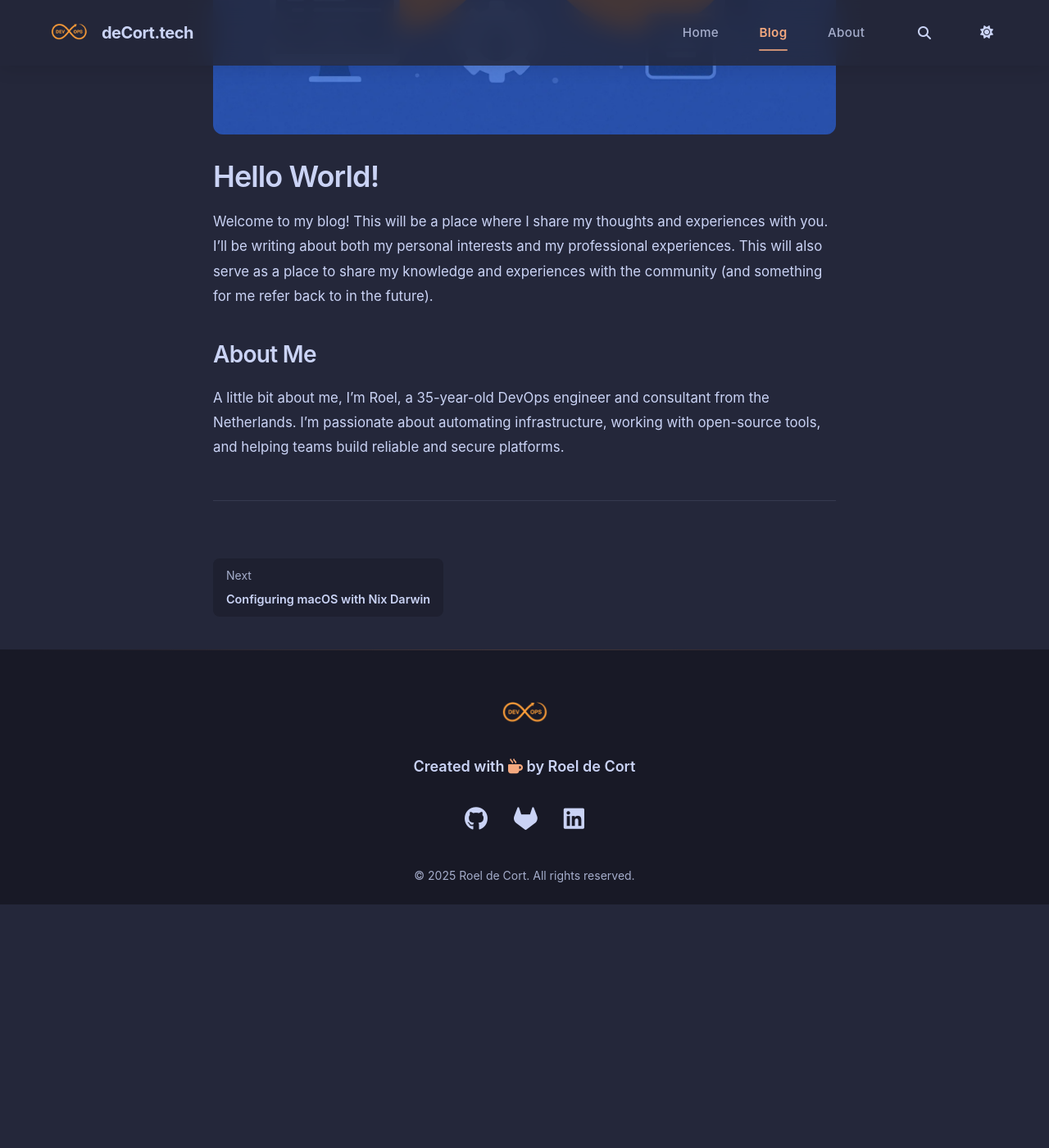
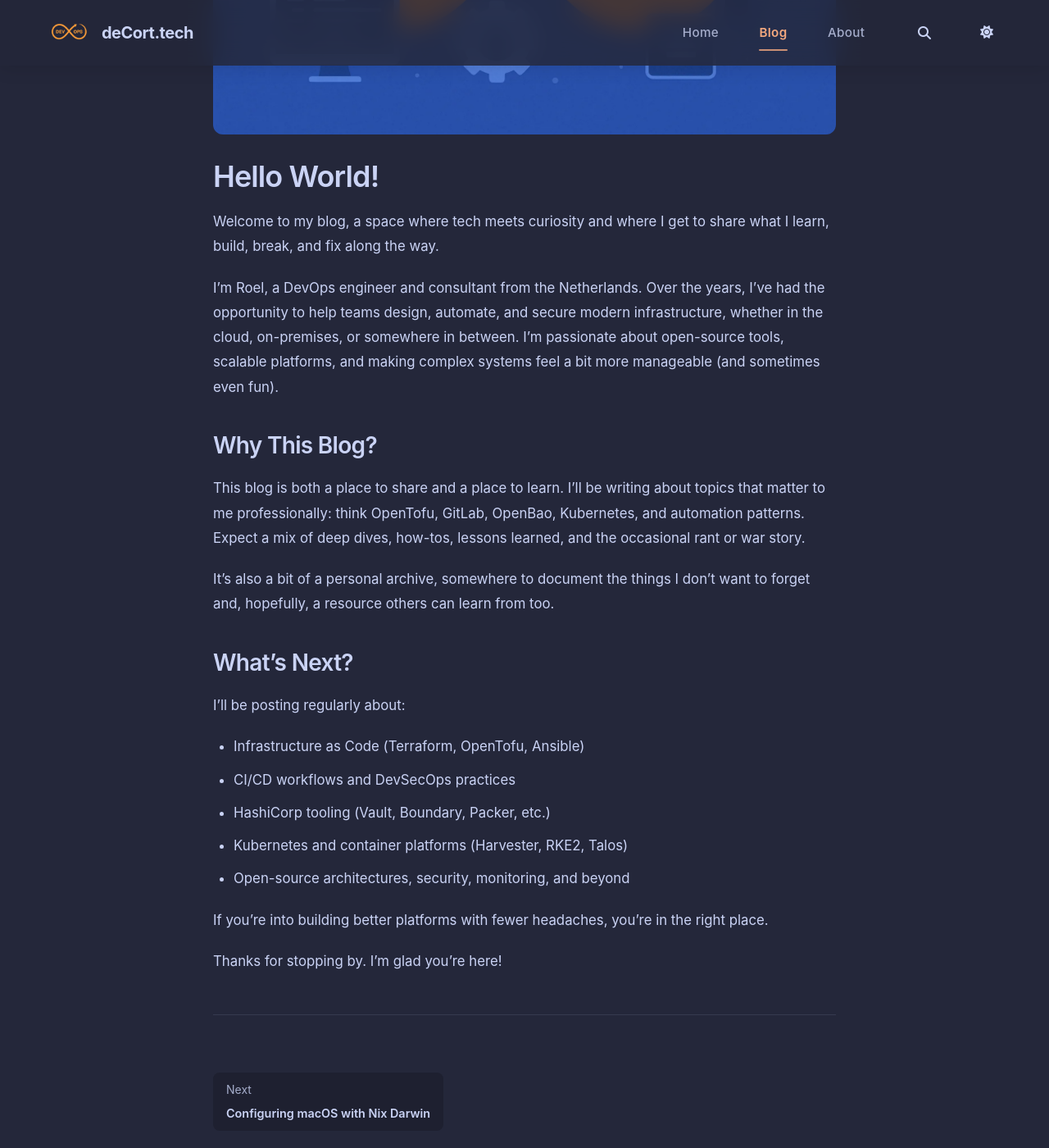
Before and after one commit to dc-tec/portfolio, a Jekyll site: the page built from _posts/2025/05/2025-05-31-hello-world.md, in a window 1280 px wide and 1400 px high, scrolled down 577 px. Shown: the whole window at 82% size. Built offline with Jekyll 4.4.1, drawn with Linux system fonts in a browser that asks for light colours; before the commit the page ends 1680 px from its top, so only the background shows below that; some of the changed text lies outside the part shown.

Commit message:
chore(post): Update Hello World post
Signed-off-by: Roel de Cort <roel@decort.tech>

```diff
--- a/_posts/2025/05/2025-05-31-hello-world.md
+++ b/_posts/2025/05/2025-05-31-hello-world.md
@@ -13,8 +13,26 @@ excerpt: "Welcome to my blog!"
 
 # Hello World!
 
-Welcome to my blog! This will be a place where I share my thoughts and experiences with you. I'll be writing about both my personal interests and my professional experiences. This will also serve as a place to share my knowledge and experiences with the community (and something for me refer back to in the future).
+Welcome to my blog, a space where tech meets curiosity and where I get to share what I learn, build, break, and fix along the way.
 
-## About Me
+I’m Roel, a DevOps engineer and consultant from the Netherlands. Over the years, I’ve had the opportunity to help teams design, automate, and secure modern infrastructure, whether in the cloud, on-premises, or somewhere in between. I’m passionate about open-source tools, scalable platforms, and making complex systems feel a bit more manageable (and sometimes even fun).
 
-A little bit about me, I'm Roel, a 35-year-old DevOps engineer and consultant from the Netherlands. I'm passionate about automating infrastructure, working with open-source tools, and helping teams build reliable and secure platforms.
+## Why This Blog?
+
+This blog is both a place to share and a place to learn. I’ll be writing about topics that matter to me professionally: think OpenTofu, GitLab, OpenBao, Kubernetes, and automation patterns. Expect a mix of deep dives, how-tos, lessons learned, and the occasional rant or war story.
+
+It’s also a bit of a personal archive, somewhere to document the things I don’t want to forget and, hopefully, a resource others can learn from too.
+
+## What’s Next?
+
+I’ll be posting regularly about:
+
+- Infrastructure as Code (Terraform, OpenTofu, Ansible)
+- CI/CD workflows and DevSecOps practices
+- HashiCorp tooling (Vault, Boundary, Packer, etc.)
+- Kubernetes and container platforms (Harvester, RKE2, Talos)
+- Open-source architectures, security, monitoring, and beyond
+
+If you’re into building better platforms with fewer headaches, you’re in the right place.
+
+Thanks for stopping by. I’m glad you’re here!
```
Also changed, not shown: other parts of _posts/2025/05/2025-05-31-hello-world.md (+1 -1 lines).
